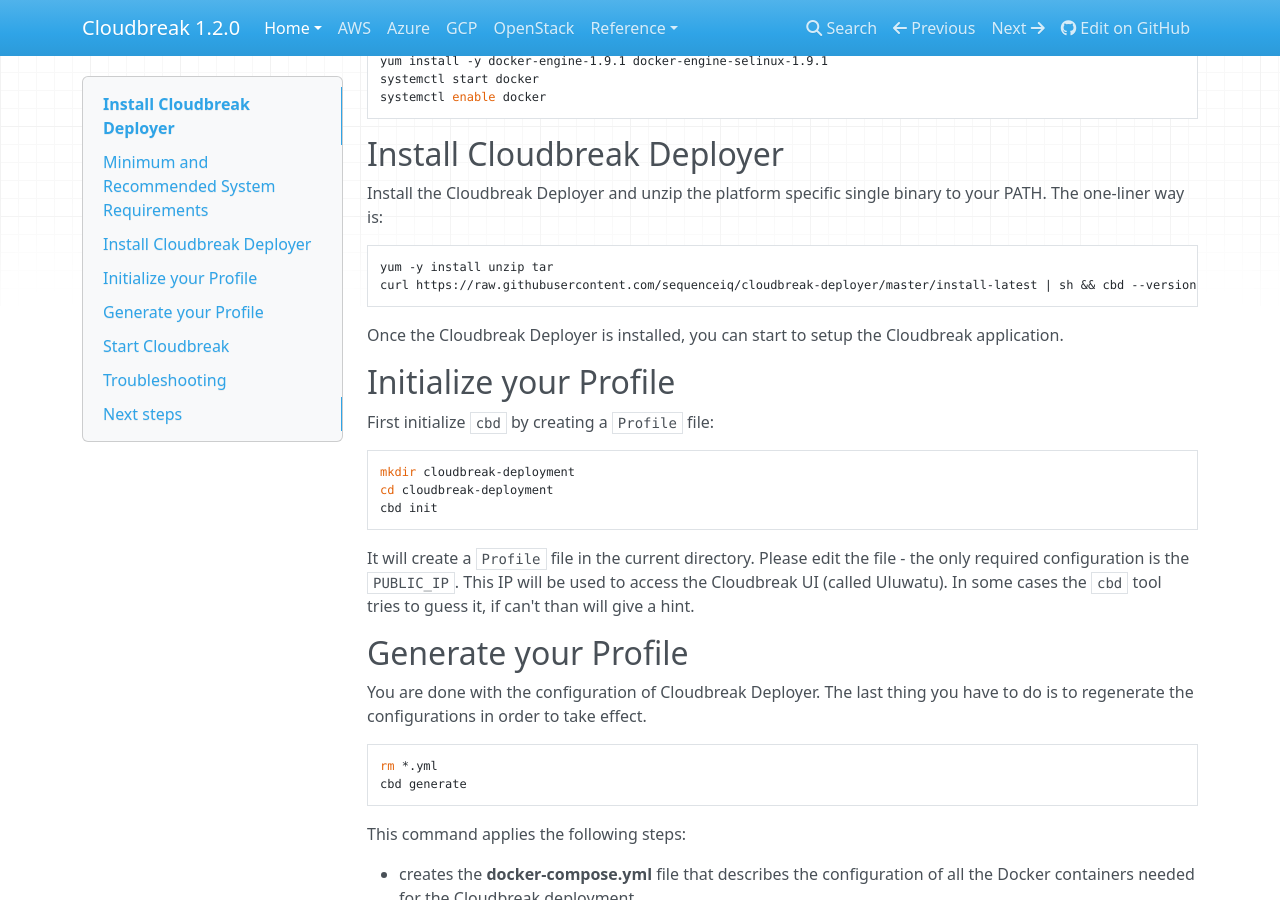
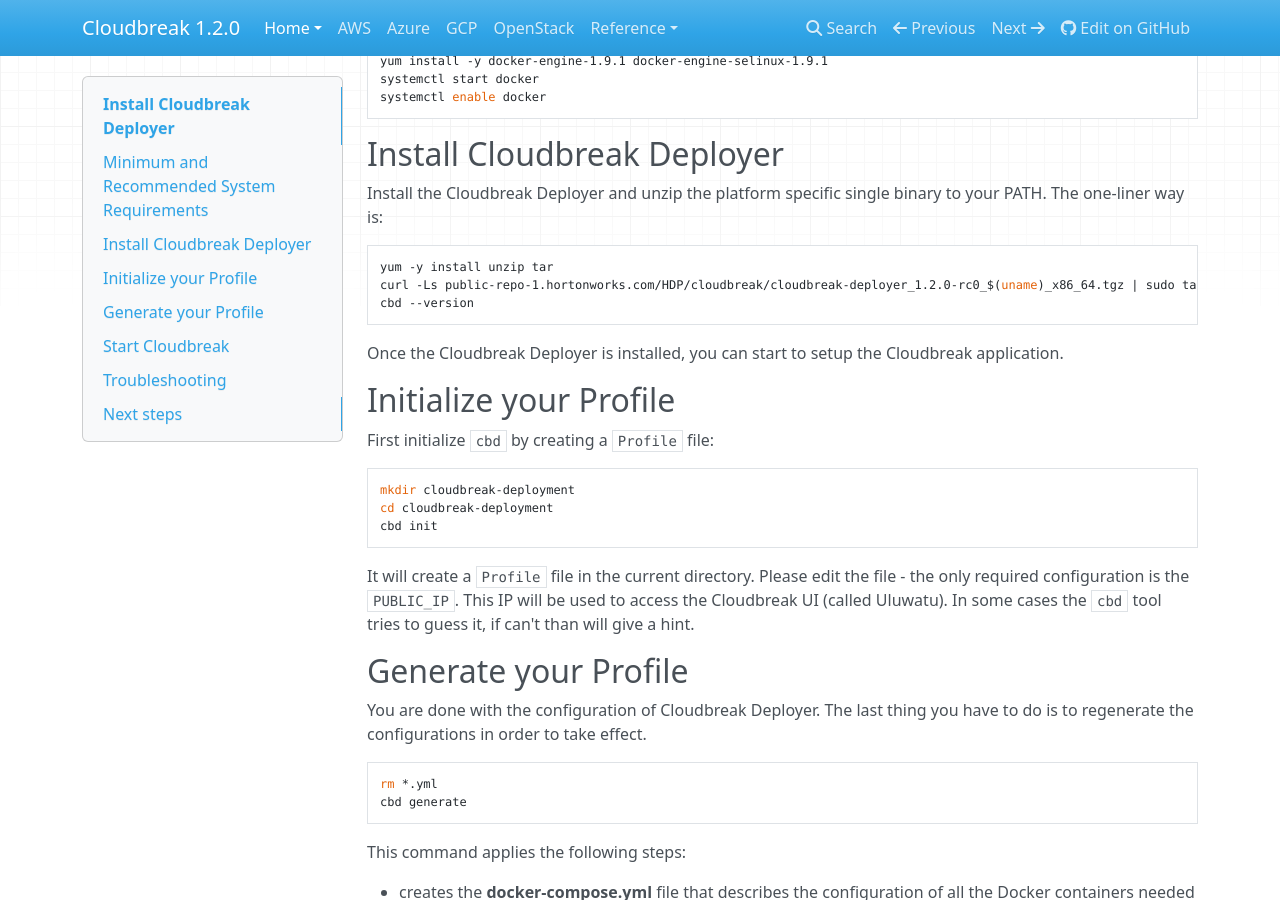
Before and after one commit to wprender/cloudbreak-docs, an MkDocs documentation site: the page built from docs/onprem.md, in a window 1280 px wide and 900 px high, scrolled down 1372 px. Built offline with MkDocs 1.6.1, drawn with Linux system fonts in a browser that asks for light colours; nearby versions of some CDN libraries; old or Windows-style settings are respelled for this version of MkDocs.

Commit message:
Update image references to 1.2.0-rc0

````diff
--- a/docs/onprem.md
+++ b/docs/onprem.md
@@ -78,7 +78,8 @@ Install the Cloudbreak Deployer and unzip the platform specific single binary to
 
 ```
 yum -y install unzip tar
-curl https://raw.githubusercontent.com/sequenceiq/cloudbreak-deployer/master/install-latest | sh && cbd --version
+curl -Ls public-repo-1.hortonworks.com/HDP/cloudbreak/cloudbreak-deployer_1.2.0-rc0_$(uname)_x86_64.tgz | sudo tar -xz -C /bin cbd
+cbd --version
 ```
 
 Once the Cloudbreak Deployer is installed, you can start to setup the Cloudbreak application.
````
Also changed, not shown: 2 other files.
